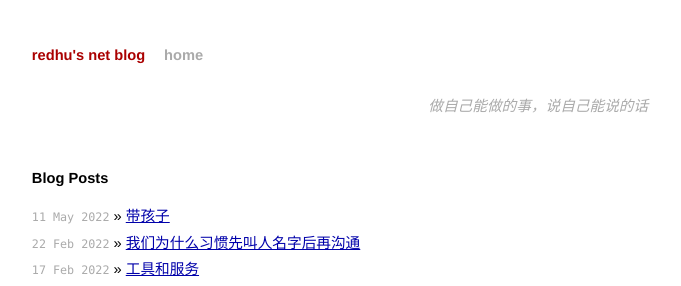
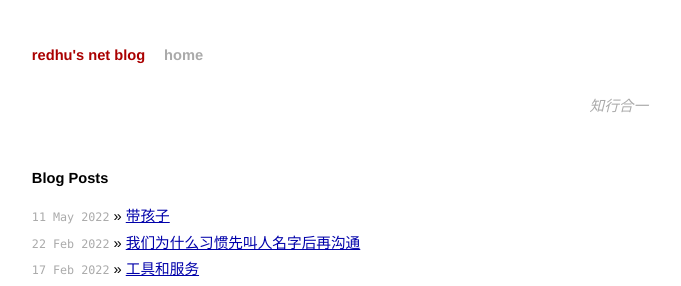
Before and after one commit to redhu/redhu.github.io, a Jekyll site: the page built from index.html, in a window 1280 px wide. Shown: the top 286 px of the page, without its empty margins (300-981 px from the left). Built offline with Jekyll 4.4.1, drawn with Linux system fonts in a browser that asks for light colours; comment, search, counter and statistics services are not loaded.

Commit message:
update child edu

```diff
--- a/_layouts/default.html
+++ b/_layouts/default.html
@@ -21,7 +21,7 @@
   </div>
   <p class="desc" style="margin-bottom: 50px; color: #aaaaaa; text-align: right">
     <em>
-      做自己能做的事，说自己能说的话
+      知行合一
     </em>
   </p>
 
```
